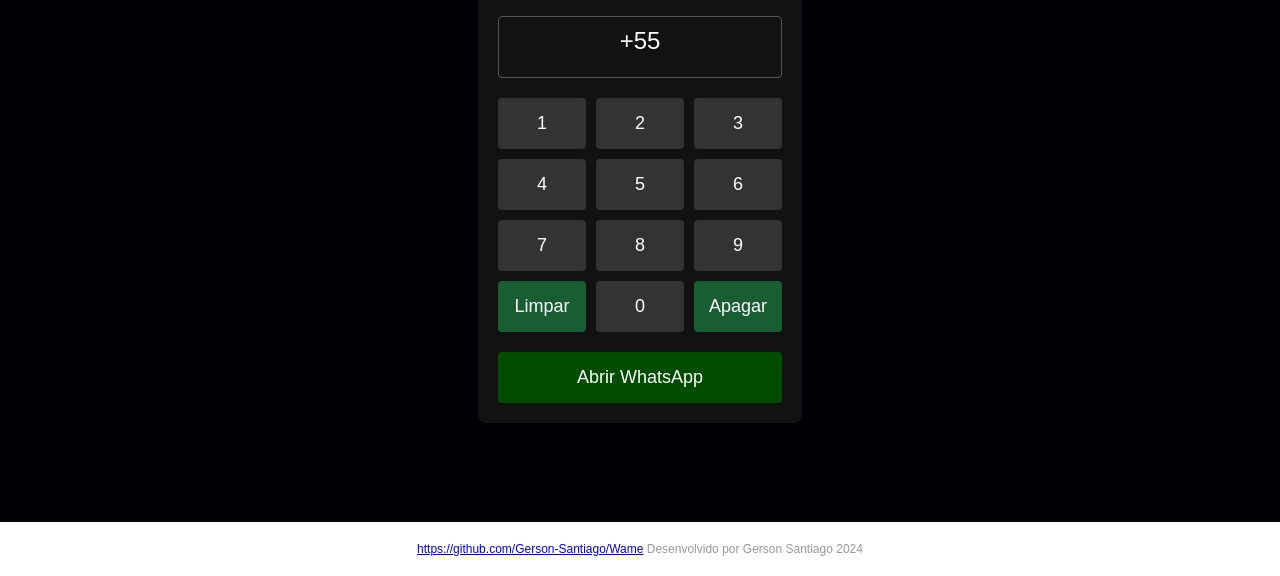
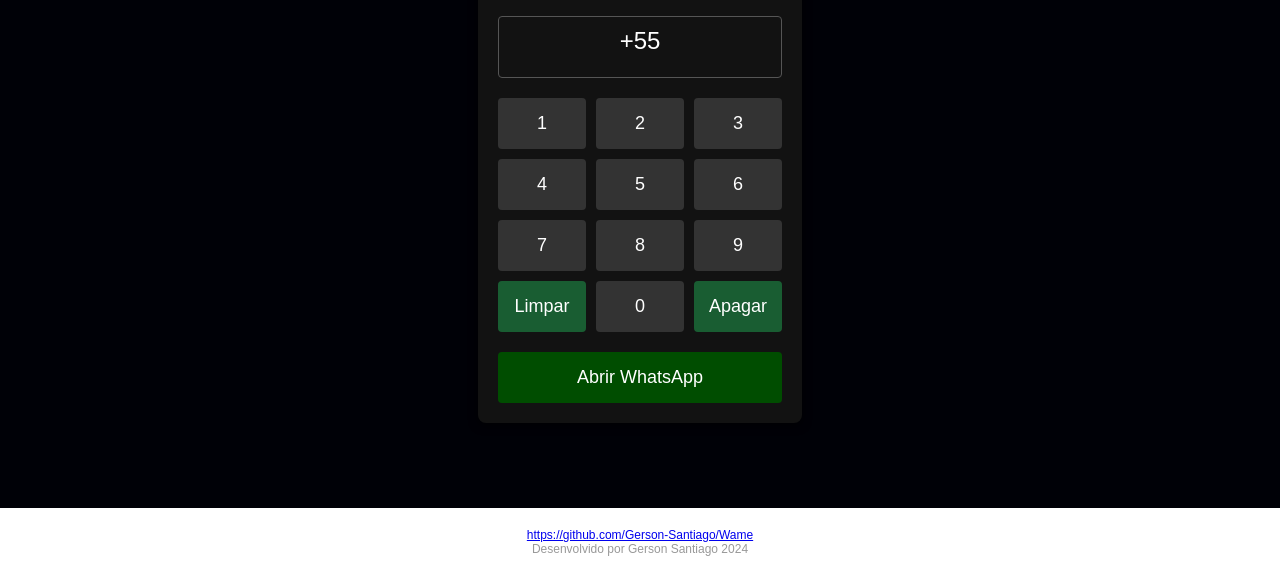
Before and after one commit to Gerson-Santiago/Wame, a plain HTML site: page index.html in a window 1280 px wide. Shown: the part 224-800 px from the top of the page. Drawn offline with Linux system fonts and the light colour scheme.

Commit message:
Atualizar o index.html

```diff
--- a/index.html
+++ b/index.html
@@ -30,7 +30,7 @@
 
 <footer>
 
-<a href="https://github.com/Gerson-Santiago/Wame">https://github.com/Gerson-Santiago/Wame</a>
+<a href="https://github.com/Gerson-Santiago/Wame">https://github.com/Gerson-Santiago/Wame</a><br>
 
 Desenvolvido por Gerson Santiago 2024
 </footer>
```
